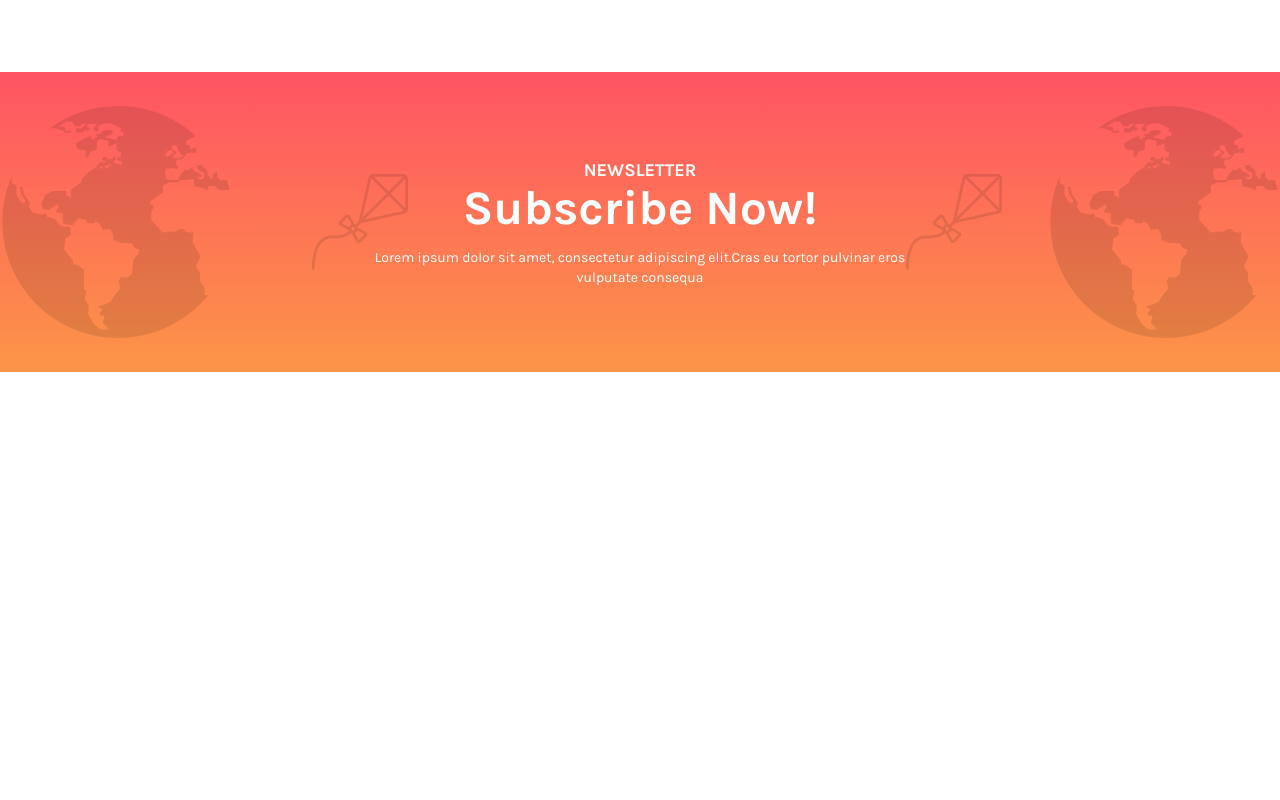
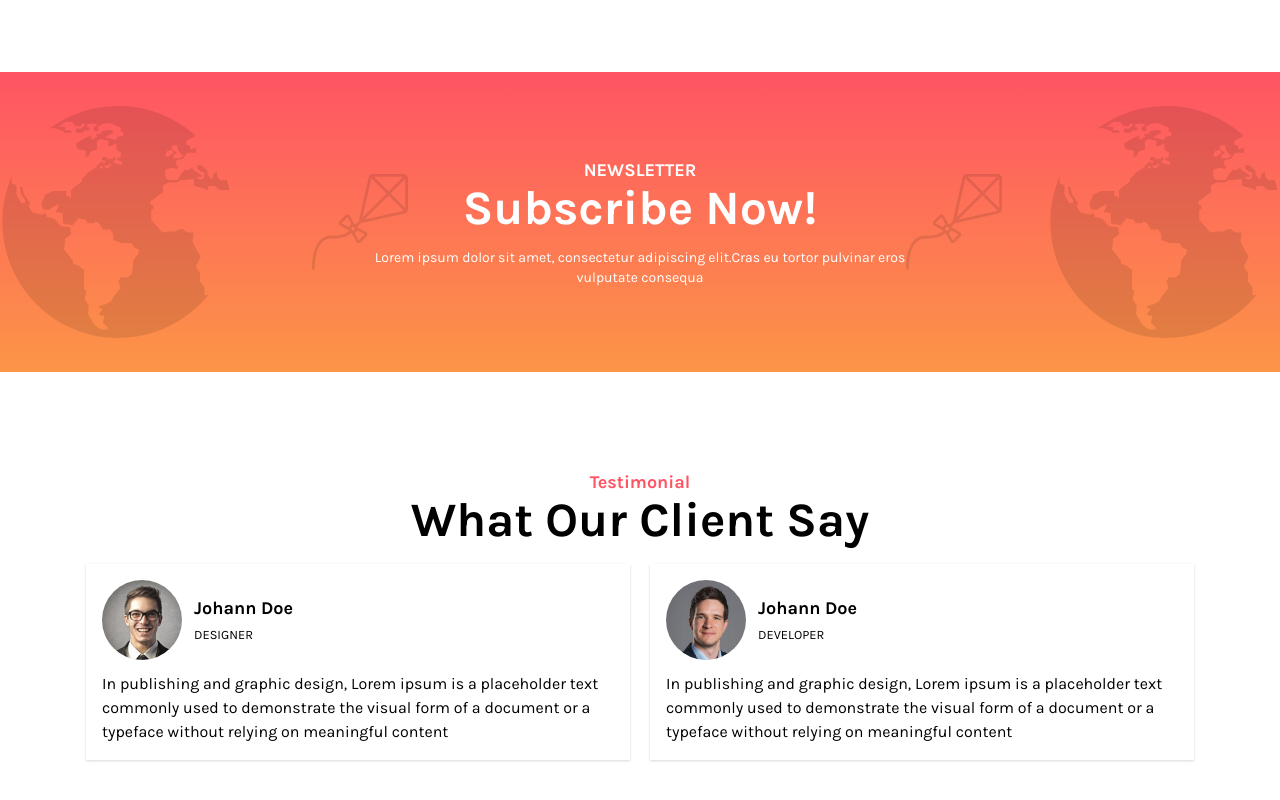
Before and after one commit to AdnanShaikat/digital-agency, a Nuxt app: page / in a window 1280 px wide. Shown: the part 1647-2447 px from the top of the page. Before the commit the page ends 2115 px from the top, so only its background shows below. Built offline with nearby package versions, Linux system fonts and the light colour scheme.

Commit message:
Start Testimonial

```diff
--- /dev/null
+++ b/components/TheTestimonial.vue
@@ -0,0 +1,63 @@
+<template>
+  <div>
+    <div class="container">
+      <div class="testimonial mb-24">
+        <div class="testimonial__header text-center mb-5">
+          <p class="text-lg text-primary font-bold">Testimonial</p>
+          <h1 class="text-5xl font-bold">What Our Client Say</h1>
+        </div>
+        <!-- Testimonial Card -->
+        <div class="flex justify-center items-center">
+          <div class="testimonial__card bg-white shadow py-4 px-4">
+            <div class="flex items-center">
+              <div style="border-radius: 500px; height:80px; width:80px;">
+                <img
+                  src="@/static/images/client-1.jpg"
+                  alt=""
+                  style="height:100%; width:100%; object-fit:cover; border-radius: 500px"
+                />
+              </div>
+              <div class="ml-3">
+                <p class="text-lg font-bold">Johann Doe</p>
+                <small>DESIGNER</small>
+              </div>
+            </div>
+            <div class="mt-3">
+              In publishing and graphic design, Lorem ipsum is a placeholder
+              text commonly used to demonstrate the visual form of a document or
+              a typeface without relying on meaningful content
+            </div>
+          </div>
+
+          <div class="testimonial__card bg-white shadow ml-5 py-4 px-4">
+            <div class="flex items-center">
+              <div style="border-radius: 500px; height:80px; width:80px;">
+                <img
+                  src="@/static/images/client-2.jpg"
+                  alt=""
+                  style="height:100%; width:100%; object-fit:cover; border-radius: 500px"
+                />
+              </div>
+              <div class="ml-3">
+                <p class="text-lg font-bold">Johann Doe</p>
+                <small>DEVELOPER</small>
+              </div>
+            </div>
+            <div class="mt-3">
+              In publishing and graphic design, Lorem ipsum is a placeholder
+              text commonly used to demonstrate the visual form of a document or
+              a typeface without relying on meaningful content
+            </div>
+          </div>
+        </div>
+        <!-- End Testimonial Card -->
+      </div>
+    </div>
+  </div>
+</template>
+
+<script>
+export default {};
+</script>
+
+<style lang="scss"></style>
--- a/pages/index.vue
+++ b/pages/index.vue
@@ -4,6 +4,7 @@
     <TheService />
     <TheAbout />
     <TheNewsLetter />
+    <TheTestimonial />
   </div>
 </template>
 
@@ -12,7 +13,8 @@ import TheHeader from "../components/TheHeader.vue";
 import TheService from "../components/TheService.vue";
 import TheAbout from "../components/TheAbout.vue";
 import TheNewsLetter from "../components/TheNewsLetter.vue";
+import TheTestimonial from "../components/TheTestimonial.vue";
 export default {
-  components: { TheHeader, TheService, TheAbout, TheNewsLetter }
+  components: { TheHeader, TheService, TheAbout, TheNewsLetter, TheTestimonial }
 };
 </script>
```
Also changed, not shown: components/ThePricingPlan.vue (deleted), static/images/client-1.jpg (added), static/images/client-2.jpg (added).
